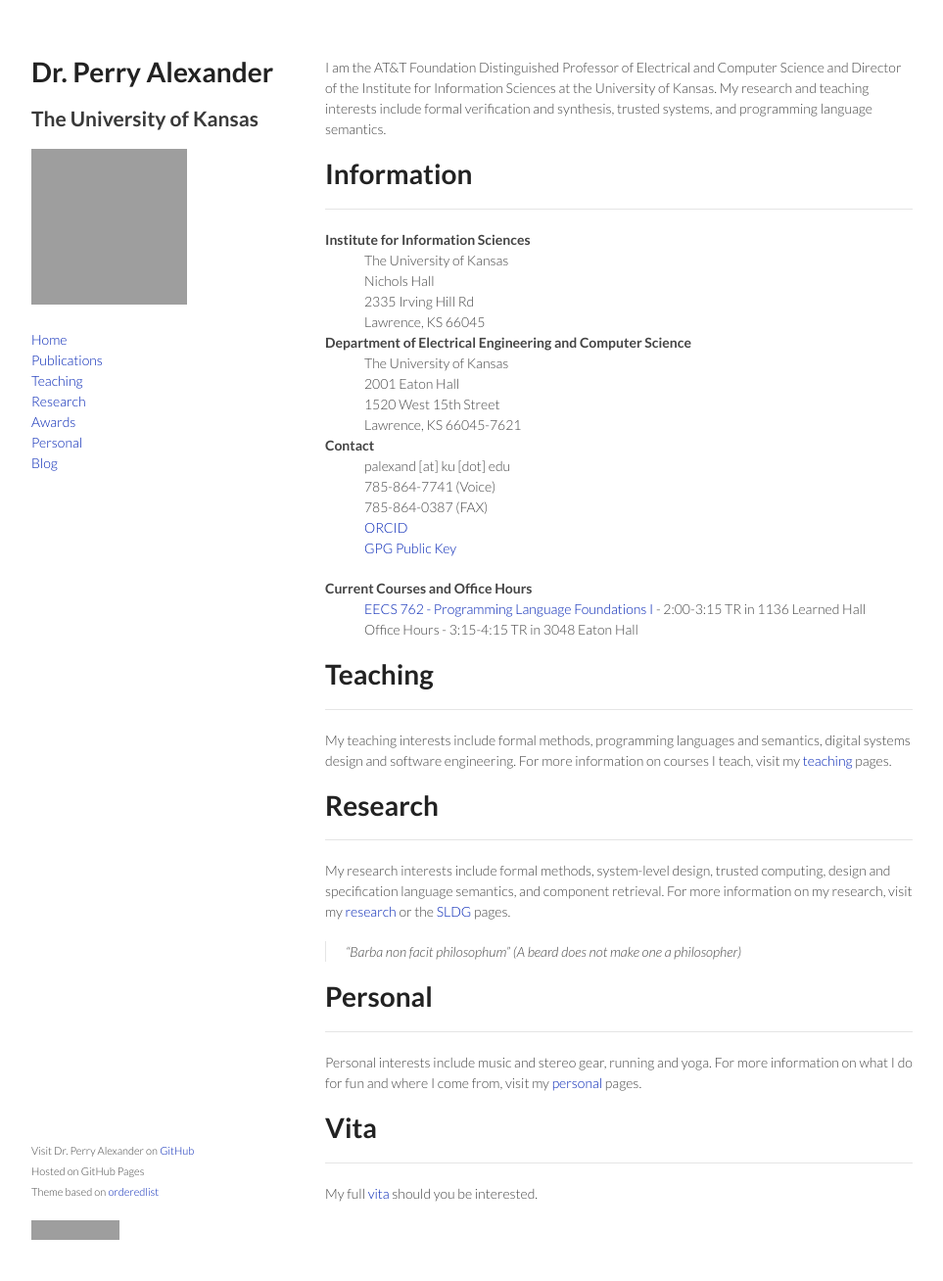
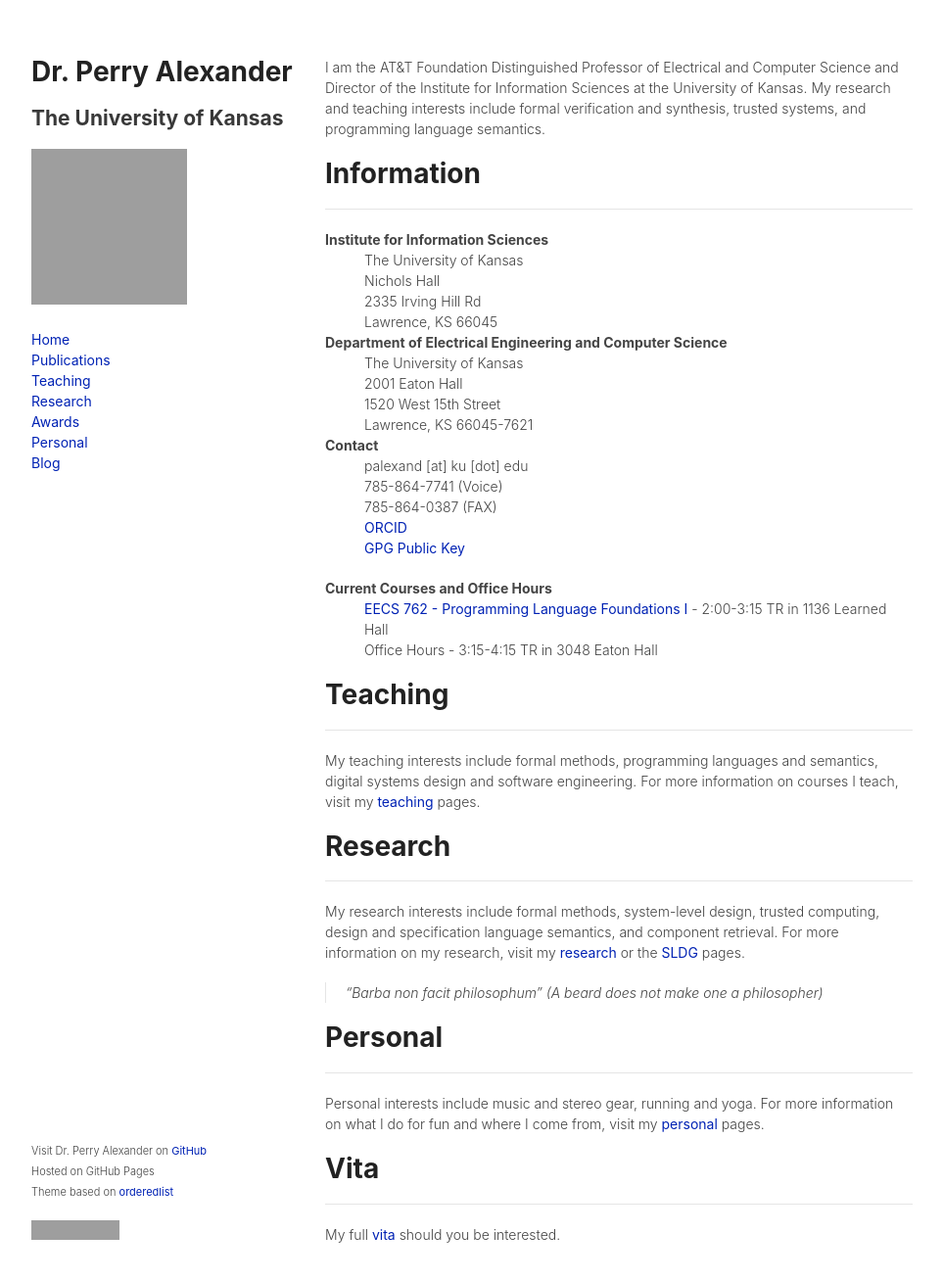
Before and after one commit to palexand/palexand.github.io, a Jekyll site: the page built from index.md, in a window 1280 px wide and 1341 px high. Shown: the top 1308 px of the window at 98% size, without its empty margins (158-1121 px from the left). Built offline with Jekyll 4.4.1, drawn with Linux system fonts in a browser that asks for light colours; some web fonts are replaced; grey boxes are pictures that could not be loaded.

Commit message:
changing font

```diff
--- a/_layouts/frontpage.html
+++ b/_layouts/frontpage.html
@@ -5,6 +5,8 @@
     <meta http-equiv="X-UA-Compatible" content="chrome=1">
     <title>{{ site.title }} by {{ site.account }}</title>
 
+    <link rel="preconnect" href="https://rsms.me/">
+    <link rel="stylesheet" href="https://rsms.me/inter/inter.css">
     <link rel="stylesheet" href="{{ site.baseurl }}/stylesheets/styles.css">
     <link rel="stylesheet" href="{{ site.baseurl }}/stylesheets/pygment_trac.css">
     <meta name="viewport" content="width=device-width, initial-scale=1, user-scalable=no">
--- a/stylesheets/styles.css
+++ b/stylesheets/styles.css
@@ -1,8 +1,17 @@
 @import url(https://fonts.googleapis.com/css?family=Lato:300italic,700italic,300,700);
+
+:root {
+    font-family: Inter, sans-serif;
+    font-feature-settings: 'liga' 1, 'calt' 1; /* fix for Chrome */
+}
+
+@supports (font-variation-settings: normal) {
+    :root { font-family: InterVariable, sans-serif; }
+}
 
 body {
   padding:50px;
-  font:14px/1.5 Lato, "Helvetica Neue", Helvetica, Arial, sans-serif;
+  font:14px/1.5 Inter, Lato, "Helvetica Neue", Helvetica, Arial, sans-serif;
   color:#444;
   font-weight:300;
 }
```
